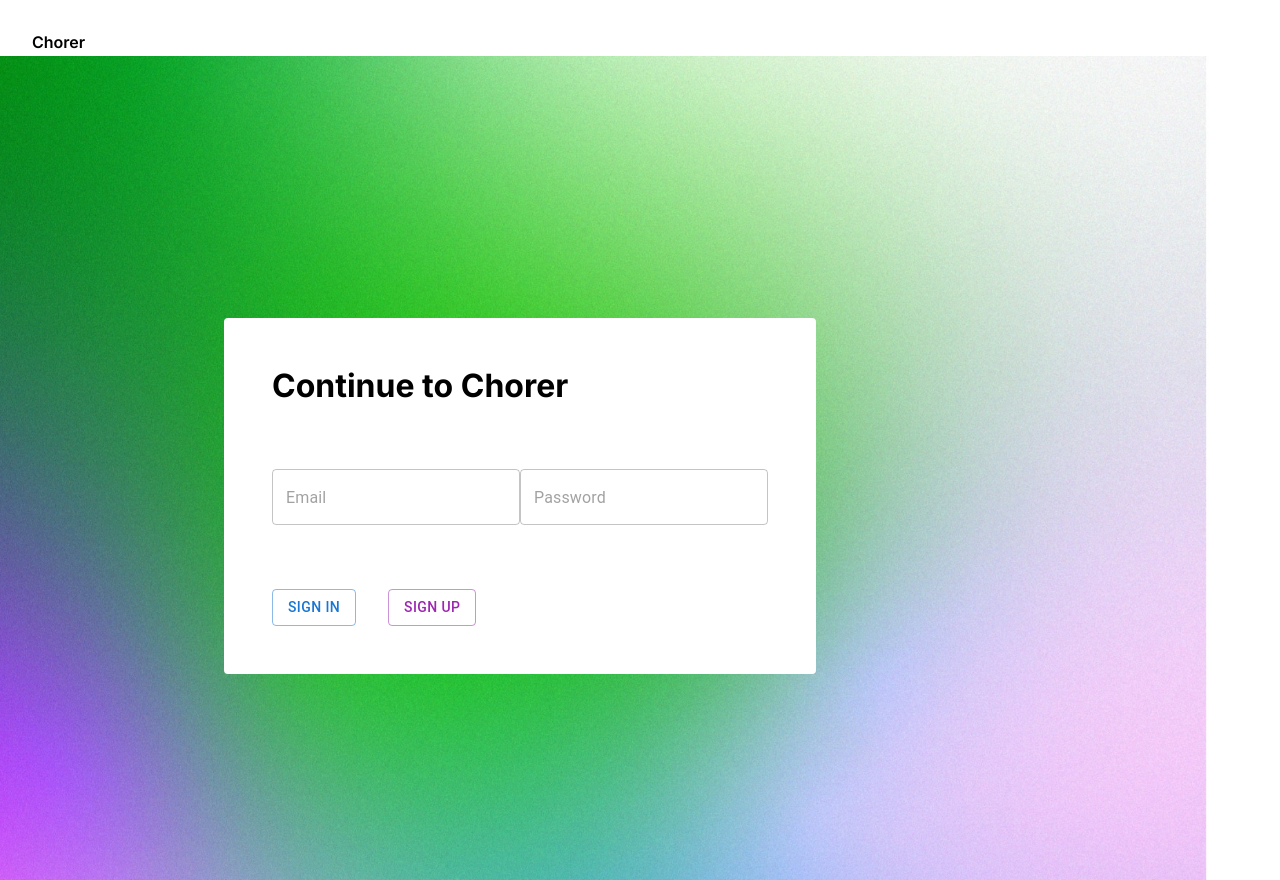
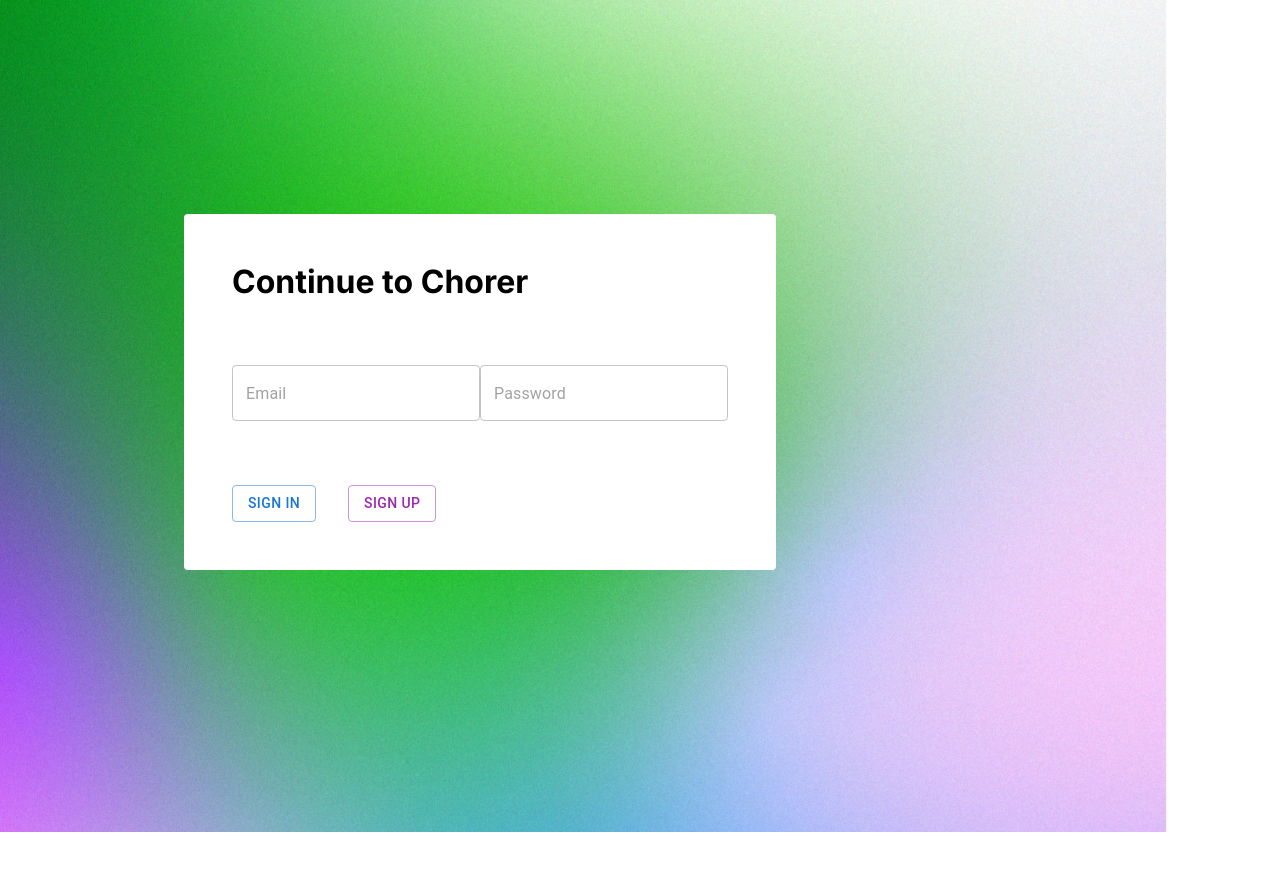
Before and after one commit to sd0e/chorer, a Next.js app: page /auth in a window 1280 px wide. Before the commit the page ends 808 px from the top, so only its background shows below. Built offline with nearby package versions, Linux system fonts and the light colour scheme.

Commit message:
Update layout

```diff
--- a/components/layout.module.css
+++ b/components/layout.module.css
@@ -27,9 +27,13 @@
 }
 
 .menuContainer {
-	width: 15rem;
+	width: 20rem;
 }
 
 .centralContainer {
-	width: calc(100% - 15rem);
+	width: 100%;
 }
+
+.centralContainerLeftMenu {
+	width: calc(100% - 20rem);
+}
--- a/components/layout.tsx
+++ b/components/layout.tsx
@@ -32,10 +32,10 @@ export default function Layout({ children, title, leftMenu = false }: { children
         <div
             className={classes.join(' ')}
         >
-            <div className={styles.menuContainer}>
+            { leftMenu ? <div className={styles.menuContainer}>
                 <LeftMenu />
-            </div>
-            <div className={styles.centralContainer}>
+            </div> : null }
+            <div className={leftMenu ? styles.centralContainer : styles.centralContainerLeftMenu}>
                 { /* framer motion component which uses animation when it enters */ }
                 <motion.div
                     className={leftMenu ? styles.containerInnerWithMenu : styles.containerInner}
--- a/components/ui/leftMenu.module.css
+++ b/components/ui/leftMenu.module.css
@@ -5,4 +5,22 @@
     display: flex;
     flex-direction: column;
     justify-content: space-between;
+    -webkit-box-shadow: 0px 0px 17px 0px rgba(0,0,0,0.25);
+    -moz-box-shadow: 0px 0px 17px 0px rgba(0,0,0,0.25);
+    box-shadow: 0px 0px 17px 0px rgba(0,0,0,0.25);
 }
+
+.logo {
+    height: 1.75rem;
+}
+
+.leftMenuInfo {
+    display: flex;
+    width: 100%;
+    flex-direction: row;
+    justify-content: space-between;
+}
+
+.leftMenuPill {
+    height: 1.5rem;
+}
--- a/components/ui/leftMenu.tsx
+++ b/components/ui/leftMenu.tsx
@@ -1,16 +1,32 @@
 // import components used within the left menu
 import styles from './leftMenu.module.css';
+import logo from '@/assets/SVG/logo.svg';
+import admin from '@/assets/SVG/admin.svg';
+import owner from '@/assets/SVG/owner.svg';
+import getSessionFeature, { Feature } from '@/scripts/getSessionFeature';
 
 // exports the component containing the left menu
 export default function LeftMenu() {
+    const pillImage = owner;
+    console.log(localStorage.session);
+
+    const name = getSessionFeature(Feature.Name);
+    const email = getSessionFeature(Feature.Email);
+
     return <div className={styles.leftMenu}>
         <div>
-            Chorer
             { /* content in here displayed at the top of the flex column */ }
+            <img src={logo.src} className={styles.logo} alt="Chorer logo" />
         </div>
         <div>
-            Yes
             { /* content in here displayed at the bottom of the flex column */ }
+            <div className={styles.leftMenuInfo}>
+                <div className={styles.leftMenuInfoText}>
+                    <span className={styles.leftMenuName}>{name}</span>
+                    <span className={styles.leftMenuEmail}>{email}</span>
+                </div>
+                <img src={pillImage.src} alt="Pill Image" className={styles.leftMenuPill} />
+            </div>
         </div>
     </div>
 }
--- a/pages/onboarding.tsx
+++ b/pages/onboarding.tsx
@@ -5,7 +5,7 @@ import { useRouter } from 'next/router';
 import ClientShield from '@/components/clientShield';
 import { TextField, ToggleButton, ToggleButtonGroup, Button, Stack} from '@mui/material';
 import { useState } from 'react';
-import { Post } from '@/api';
+import { Get, Post } from '@/api';
 
 export default function Onboarding() {
   // implement a ClientShield so that the page only loads if the user has been authorised
@@ -25,6 +25,8 @@ export default function Onboarding() {
   const apply = async () => {
     const res = await Post('/apply', { id: householdId, name: name });
     if (res.success) {
+      // updates session
+      localStorage.session = JSON.stringify((await Get('newsession')).response);
       // routes user to pending page if the API call was a success
       router.push('/pending');
     } else {
@@ -36,6 +38,8 @@ export default function Onboarding() {
   const create = async () => {
     const res = await Post('/newhousehold', { householdName: householdName, name: name });
     if (res.success) {
+      // updates session
+      localStorage.session = JSON.stringify((await Get('newsession')).response);
       // routes user to dashboard page if the API call was a success
       router.push('/dashboard');
     } else {
```
